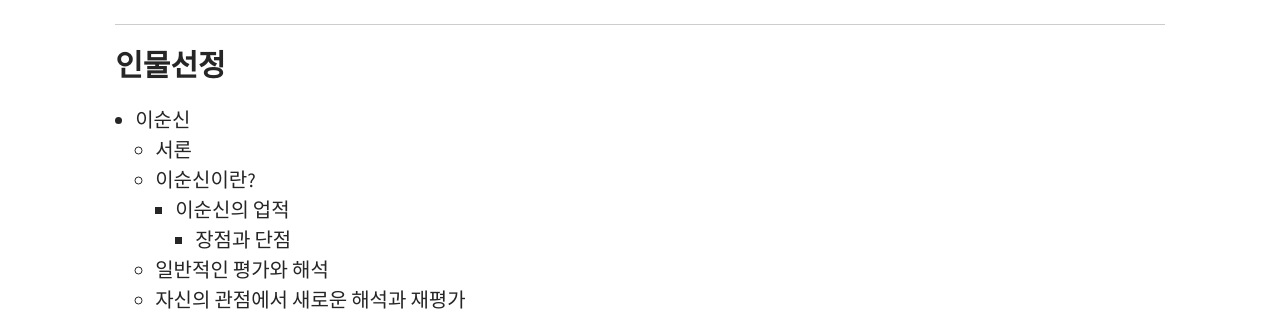
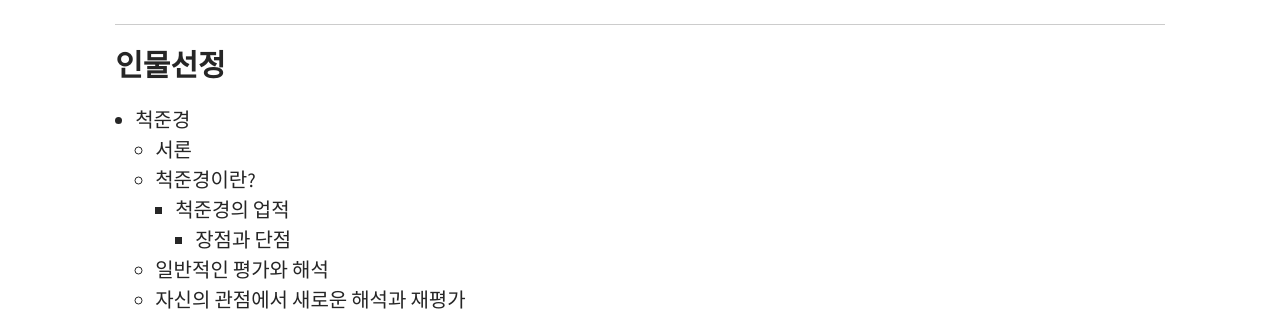
Before and after one commit to underkim/underkim.github.io, a Jekyll site: the page built from _posts/2023-04-28-한국사.md, in a window 1280 px wide. Shown: the part 690-1001 px from the top of the page. Built offline with Jekyll 4.4.1, drawn with Linux system fonts in a browser that asks for light colours; our own code applies the rules of GitHub Pages for plain Markdown files; a script that is not in the unit is left out.

Commit message:
이순신 -> 척준경

```diff
--- a/_posts/2023-04-28-한국사.md
+++ b/_posts/2023-04-28-한국사.md
@@ -20,10 +20,10 @@ tags: assignment
 ----
 
 ### 인물선정
-- 이순신
+- 척준경
   - 서론
-  - 이순신이란?
-    - 이순신의 업적
+  - 척준경이란?
+    - 척준경의 업적
       - 장점과 단점
   - 일반적인 평가와 해석
   - 자신의 관점에서 새로운 해석과 재평가
```
